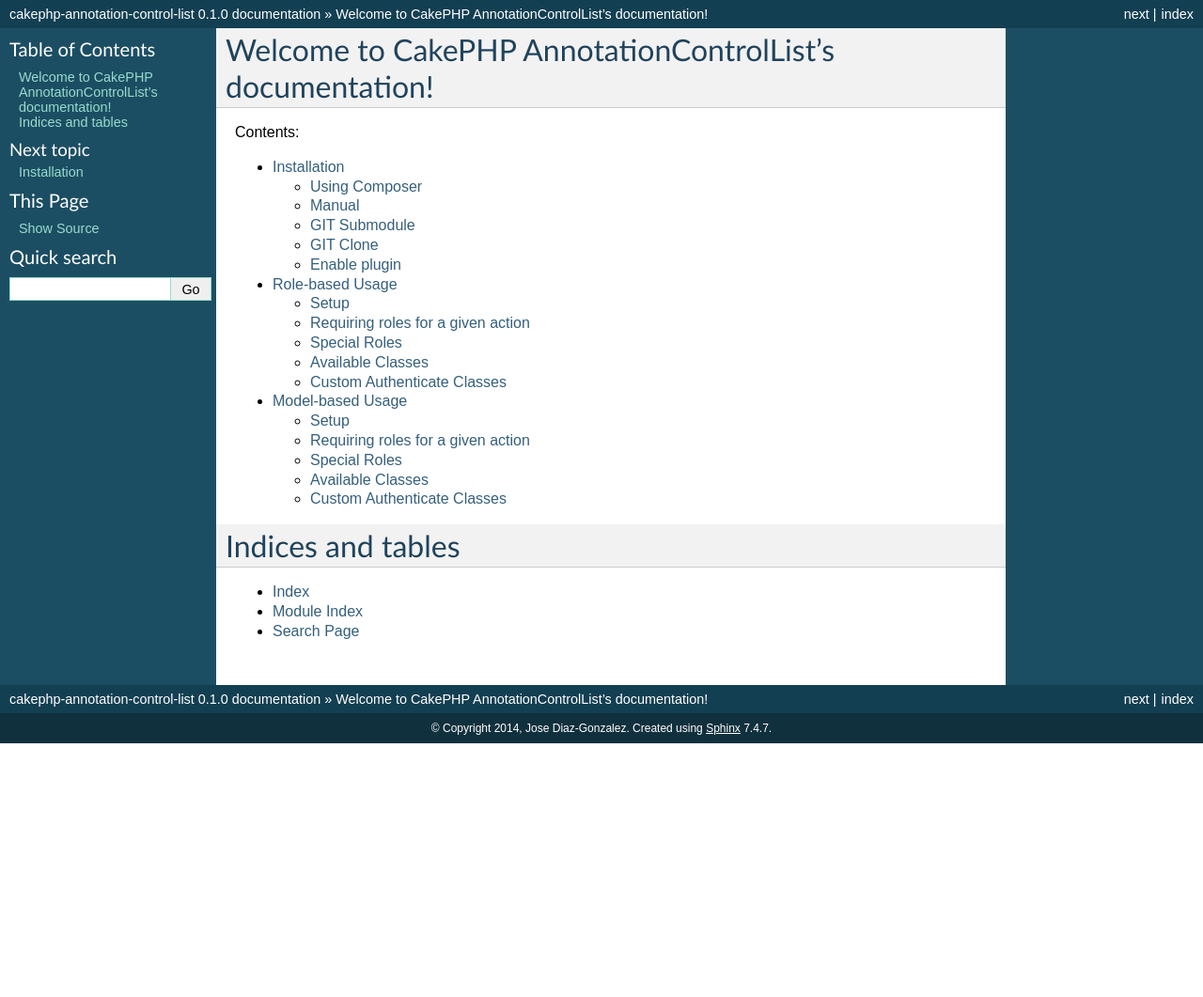
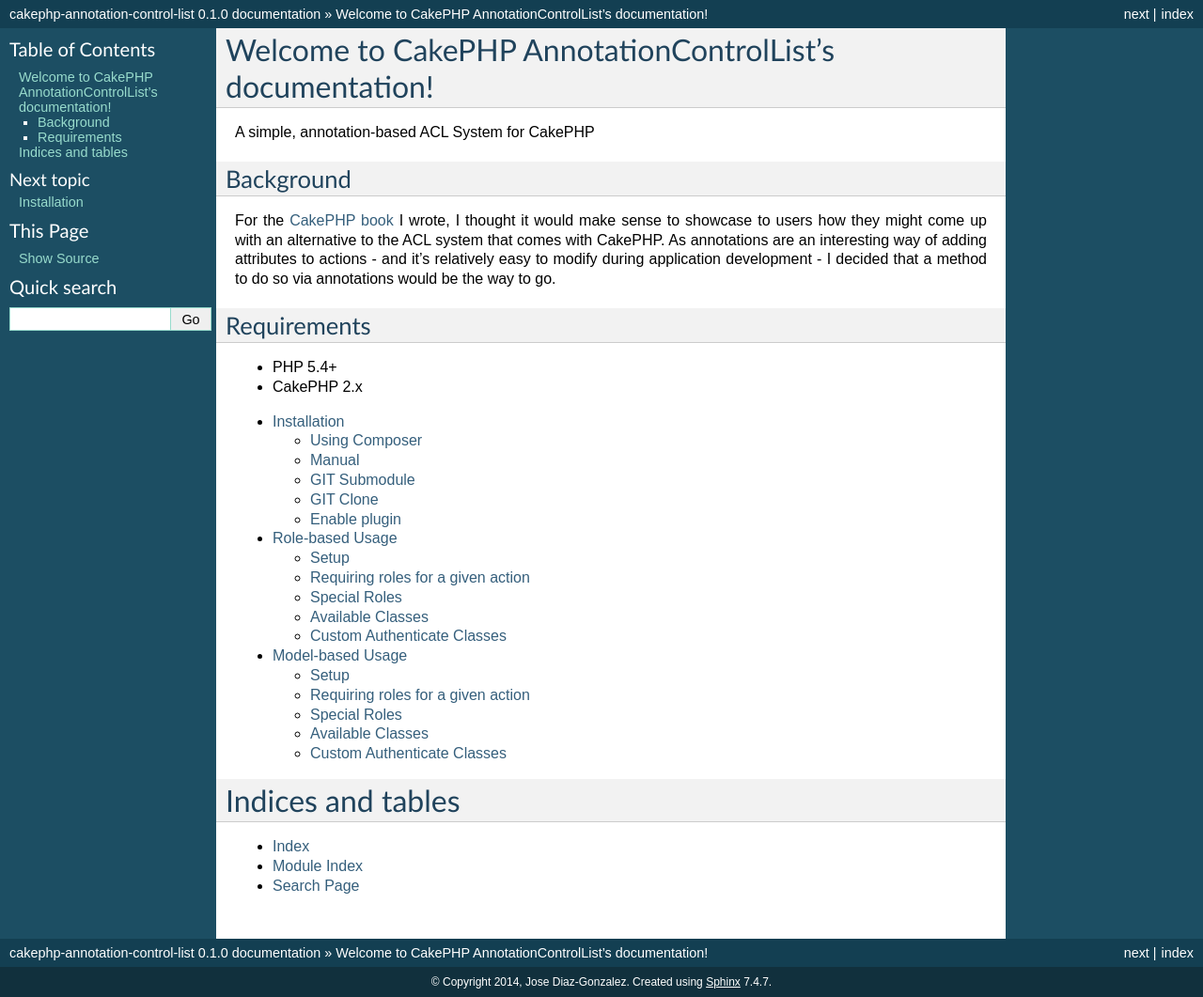
Before and after one commit to josegonzalez/cakephp-annotation-control-list, a Sphinx documentation site: the page built from docs/index.rst, in a window 1280 px wide. Shown: the whole page at 94% size. Built offline with Sphinx 7.4.7, drawn with Linux system fonts in a browser that asks for light colours; before the commit the page ends 900 px from its top, so only the background shows below that.

Commit message:
Add more explanation to docs

```diff
--- a/docs/index.rst
+++ b/docs/index.rst
@@ -6,7 +6,19 @@
 Welcome to CakePHP AnnotationControlList's documentation!
 =========================================================
 
-Contents:
+
+A simple, annotation-based ACL System for CakePHP
+
+Background
+----------
+
+For the `CakePHP book <http://josediazgonzalez.com/cakephp-book/>`__ I wrote, I thought it would make sense to showcase to users how they might come up with an alternative to the ACL system that comes with CakePHP. As annotations are an interesting way of adding attributes to actions - and it's relatively easy to modify during application development - I decided that a method to do so via annotations would be the way to go.
+
+Requirements
+------------
+
+* PHP 5.4+
+* CakePHP 2.x
 
 .. toctree::
    :maxdepth: 3
```
